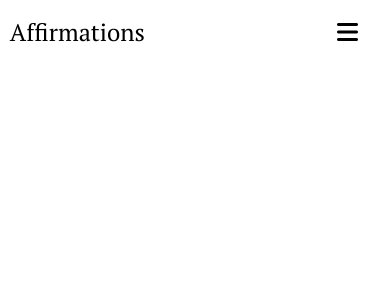
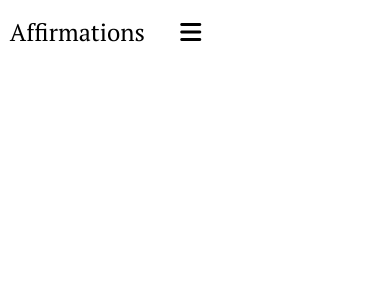
Before and after one commit to TannerBarcelos/Affirmations, a React (Create React App) app in the folder frontend/: page / in a window 390 px wide. Shown: the top 300 px of the page. Built offline with nearby package versions, Linux system fonts and the light colour scheme.

Commit message:
Quick move of menu btn

```diff
--- a/frontend/src/index.css
+++ b/frontend/src/index.css
@@ -117,7 +117,6 @@
     display: block;
     position: absolute;
     top: 1rem;
-    right: 2rem;
     font-size: 1.5rem;
   }
   .header .nav-item-menu-icon:hover {
```
